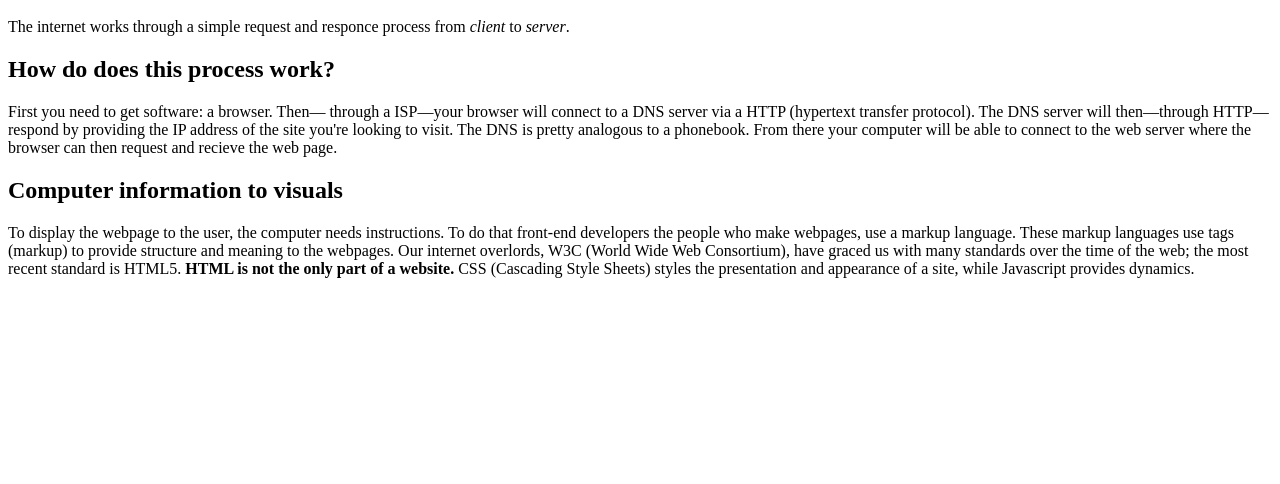
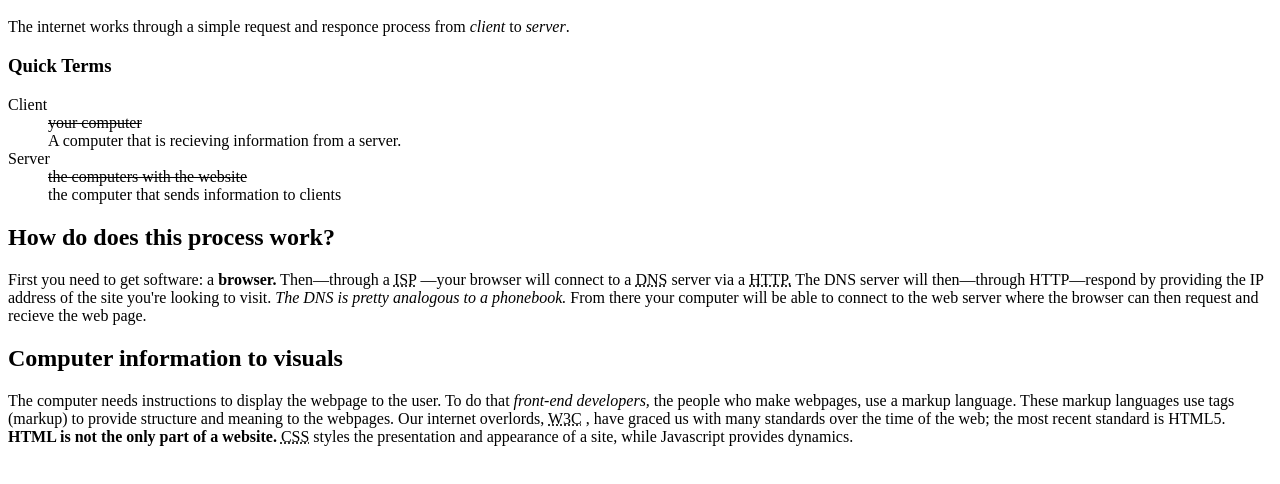
Before and after one commit to CFujitaHumber/How-Websites-Work, a plain HTML site: page Index.html in a window 1280 px wide. Shown: the part 48-532 px from the top of the page. Drawn offline with Linux system fonts and the light colour scheme.

Commit message:
Formatting
Formatting and additional information has been added

```diff
--- a/Index.html
+++ b/Index.html
@@ -1,30 +1,71 @@
 <html>
+
+    <head>
         <title>How Do Websites Work?</title>
+    </head>
+
     <body>
         <h1>How Do Websites Work?</h1>
-        <p>The internet works through a simple request and
-        responce process from <i>client</i> to <i>server</i>.
+
+        <p>
+            The internet works through a simple request and
+            responce process from
+            <em>client</em>
+            to
+            <em>server</em>.
+        </p>
+
+        <h3>Quick Terms</h3>
+        <dl>
+            <dt>Client</dt>
+            <del><dd>your computer</dd></del>
+            <dd>
+                A computer that is recieving information from
+                a server.
+            </dd>
+
+            <dt>Server</dt>
+            <del><dd>the computers with the website</dd></del>
+            <dd>the computer that sends information to clients</dd>
+        </dl>
+
         <h2>How do does this process work?</h2>
-        First you need to get software: a browser. Then—
-        through a ISP—your browser will connect to a DNS server
-        via a HTTP (hypertext transfer protocol). The DNS server
-        will then—through HTTP—respond by providing the IP address
-        of the site you're looking to visit. The DNS is pretty
-        analogous to a phonebook. From there your computer will
+        <p>
+            First you need to get software: a
+            <b>browser.</b>
+            Then—through a
+            <abbr title="Internet Service Provider">ISP</abbr>
+            —your browser will connect to a
+            <abbr title="Domain Name System">DNS</abbr>
+            server via a
+            <abbr title="hypertext transfer protocol">HTTP.</abbr>
+            The DNS server will then—through HTTP—respond
+            by providing the IP address of the site you're
+            looking to visit.
+            <em>The DNS is pretty analogous to a phonebook.</em>
+            From there your computer will
             be able to connect to the web server where the browser
             can then request and recieve the web page.
+        </p>
+
         <h2>Computer information to visuals</h2>
-        To display the webpage to the user, the computer
-        needs instructions. To do that front-end developers
+
+        <p>
+            The computer needs instructions to display the webpage
+            to the user. To do that
+            <dfn>front-end developers,</dfn>
             the people who make webpages, use a markup language.
             These markup languages use tags (markup) to provide
-        structure and meaning to the webpages. Our internet overlords,
-        W3C (World Wide Web Consortium), have graced us with many
-        standards over the time of the web; the most recent
-        standard is HTML5.
-        <b>HTML is not the only part of a website.</b>
-        CSS (Cascading Style Sheets) styles the presentation and
-        appearance of a site, while Javascript provides dynamics.
+            structure and meaning to the webpages.
+            Our internet overlords,
+            <abbr title="World Wide Web Consortium">W3C</abbr>
+            , have graced us with many standards over the time
+            of the web; the most recent standard is HTML5.
+            <strong>HTML is not the only part of a website.</strong>
+            <abbr title="Cascading Style Sheets">CSS</abbr>
+            styles the presentation and appearance of a site,
+            while Javascript provides dynamics.
         </p>
+
     </body>
 </html>
```
Lines whose indentation alone changed are shown as unchanged.
